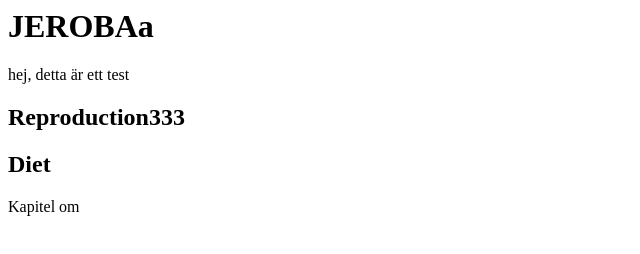
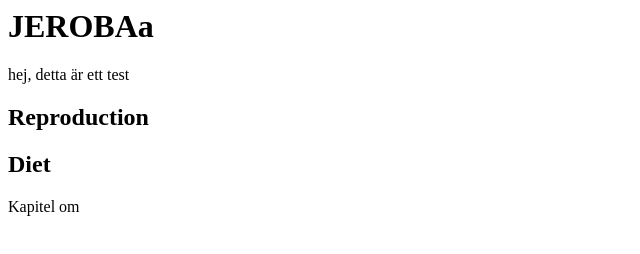
Before and after one commit to kn0j/jerboa, a plain HTML site: page index.html in a window 1280 px wide. Shown: the full height of the page, 0-640 px from the left. Drawn offline with Linux system fonts and the light colour scheme.

Commit message:
Revert "testStashPop"
This reverts commit 53eb758ee68488f010be3eddfbc1b97c98fa3031.

```diff
--- a/index.html
+++ b/index.html
@@ -1,7 +1,7 @@
 <h1>JEROBAa</h1>
 <p> hej, detta är ett test </p>
 
-<h2> Reproduction333 </h2>
+<h2> Reproduction </h2>
 
 
 <h2> Diet </h2>
```
